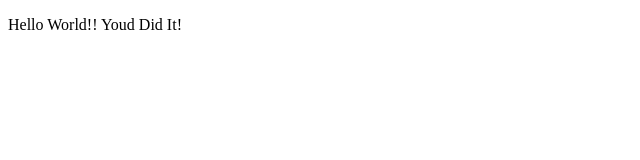
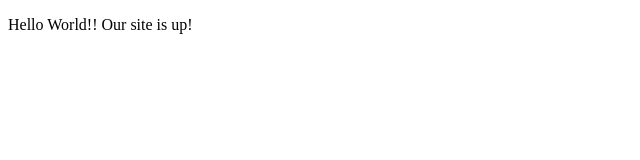
Before and after one commit to Nazier999/HTMLJS202221, a plain HTML site: page index.html in a window 1280 px wide. Shown: the full height of the page, 0-640 px from the left. Drawn offline with Linux system fonts and the light colour scheme.

Commit message:
Fixed something

```diff
--- a/index.html
+++ b/index.html
@@ -7,6 +7,6 @@
     <title>Document</title>
 </head>
 <body>
-    <p>Hello World!! Youd Did It!</p>
+    <p>Hello World!! Our site is up!</p>
 </body>
 </html>
```
